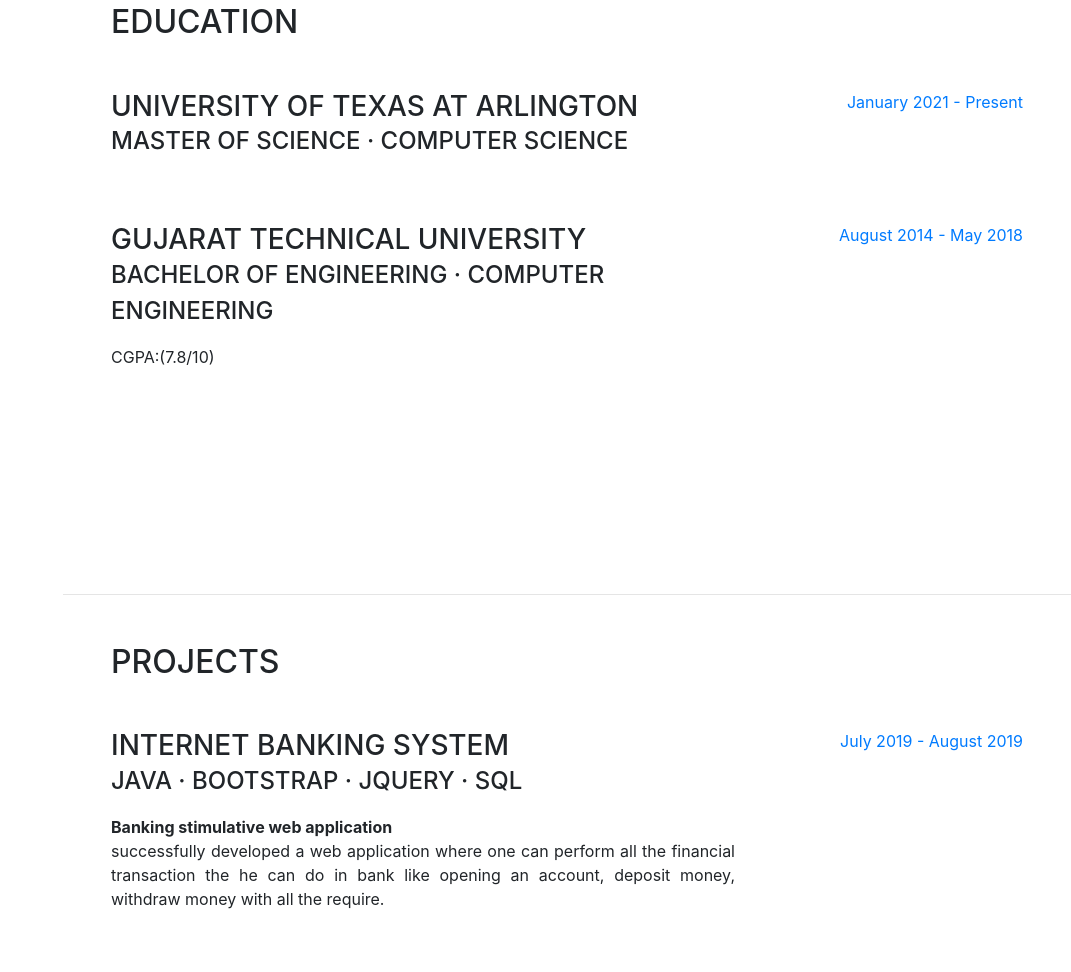
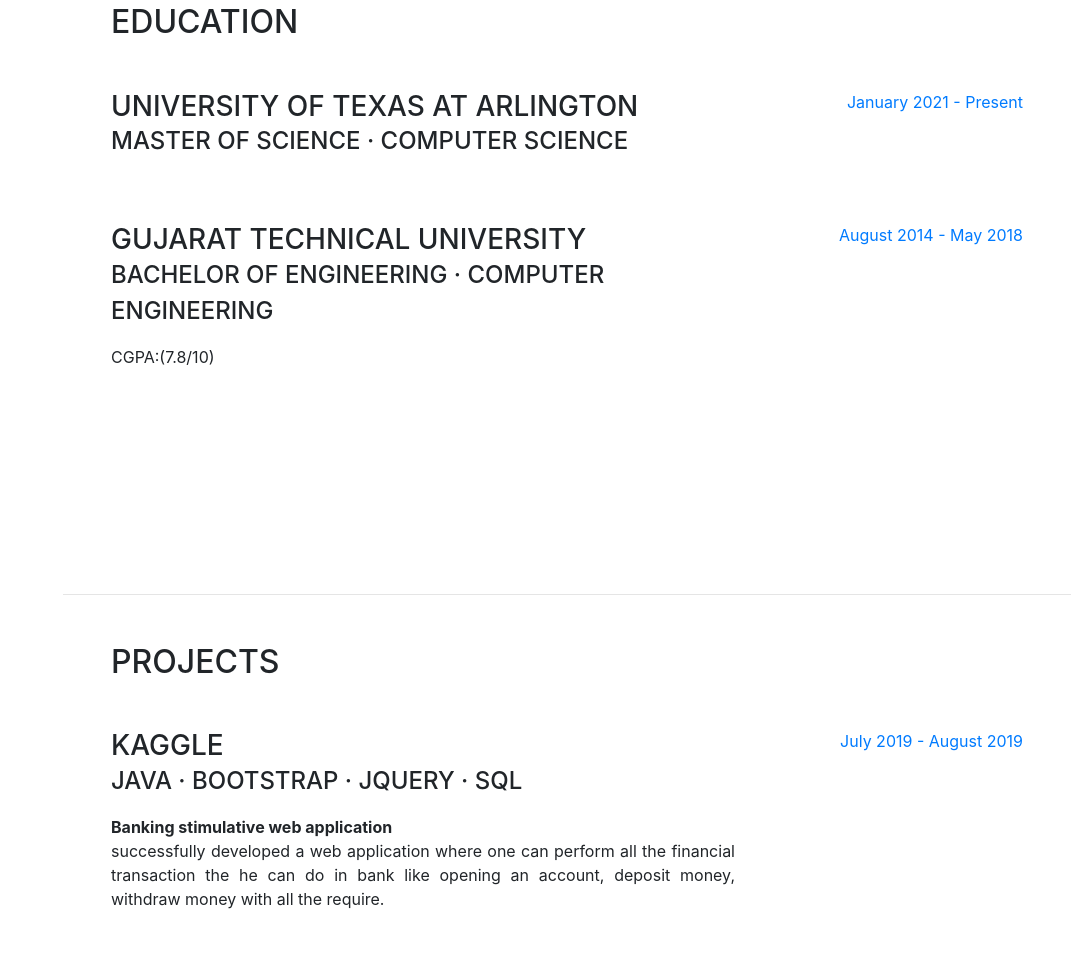
Before and after one commit to maitri2905/portfolio, a website with bundled scripts: page index.html in a window 1280 px wide. Shown: the part 1808-2780 px from the top of the page, without its empty margins (209-1280 px from the left). Built offline with nearby package versions, Linux system fonts and the light colour scheme; a web font is replaced by a local one.

Commit message:
Update index.html

```diff
--- a/index.html
+++ b/index.html
@@ -48,7 +48,7 @@
             <a target="_blank"class="nav-link js-scroll-trigger" href="#education">Education</a>
           </li>
           <li class="nav-item">
-            <a target="_blank"class="nav-link js-scroll-trigger" href="#project">Projects</a>
+            <a target="_blank"class="nav-link js-scroll-trigger" href="#project"></a>
           </li>
           <li class="nav-item">
             <a target="_blank"class="nav-link js-scroll-trigger" href="#skills">Skills</a>
@@ -184,6 +184,20 @@
       <section class="resume-section p-3 p-lg-5 d-flex flex-column" id="project">
         <div class="my-auto">
           <h2 class="mb-5">Projects</h2>
+
+	<div class="resume-item d-flex flex-column flex-md-row mb-5">
+            <div class="resume-content mr-auto">
+              <h3 class="mb-0">kaggle</h3>
+              <div class="subheading mb-3">Java &middot; Bootstrap &middot; JQuery &middot; SQL
+              </div>
+              <div  class="font-weight-bold">Banking stimulative web application</div>
+              <p class="text-justify">successfully developed a web application where one can perform all the financial transaction the he can do in bank like opening an account, deposit money, withdraw money with all the require.
+                </p>
+            </div>
+            <div class="resume-date text-md-right">
+              <span class="text-primary">July 2019 - August 2019</span>
+            </div>
+          </div>
 
           <div class="resume-item d-flex flex-column flex-md-row mb-5">
             <div class="resume-content mr-auto">
```
